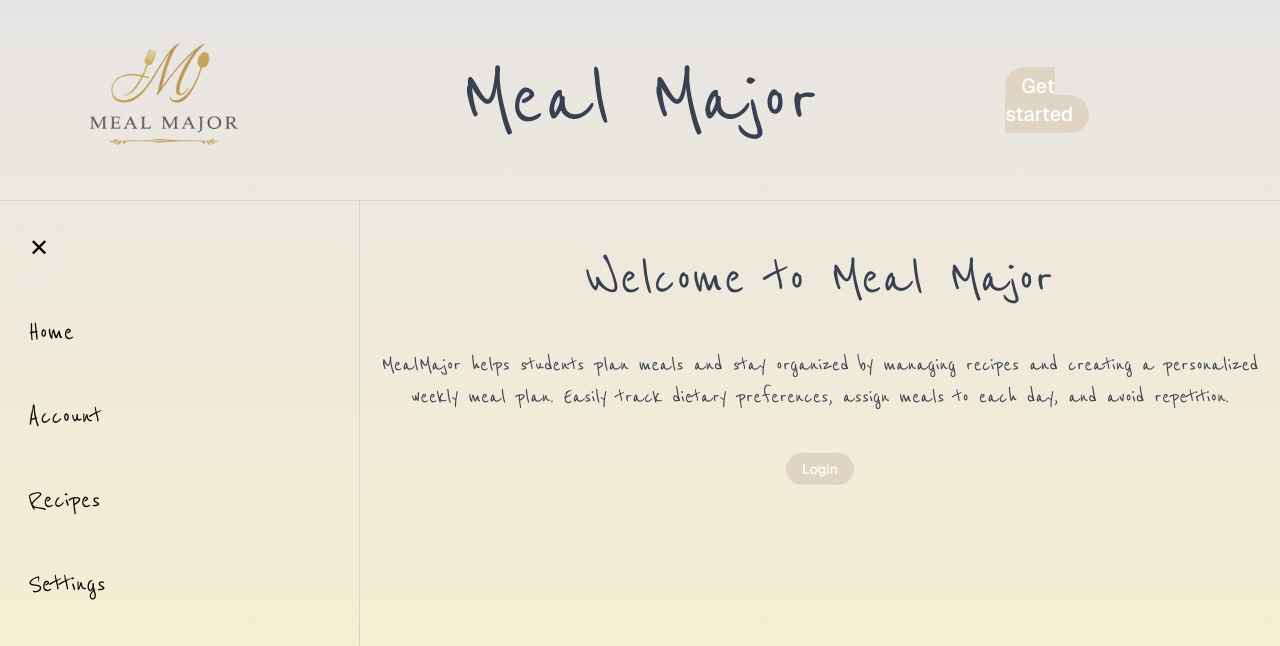
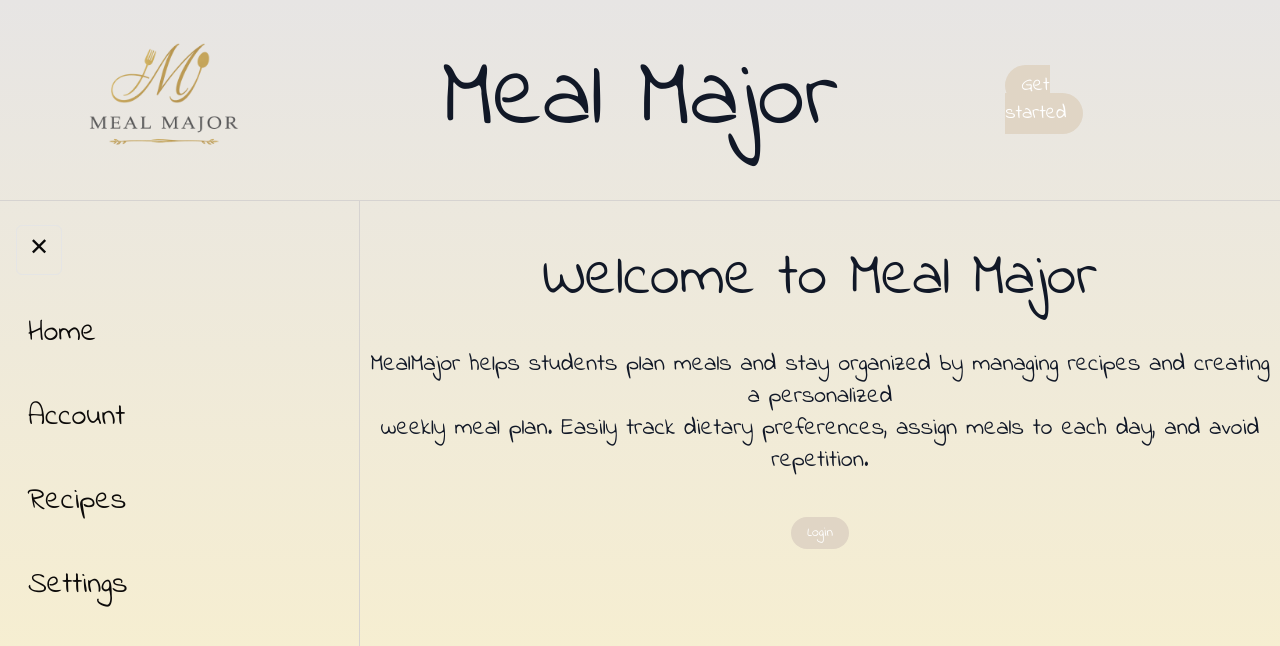
Before and after one commit to kevinjilwan/Team_Coenhagen-Soen341_Project_W26, a Next.js app: page / in a window 1280 px wide. Shown: the top 646 px of the page. Built offline with nearby package versions, Linux system fonts and the light colour scheme.

Commit message:
update website font to Indie Flower

```diff
--- a/app/layout.tsx
+++ b/app/layout.tsx
@@ -1,5 +1,5 @@
 import type { Metadata } from "next";
-import { Geist } from "next/font/google";
+import { Indie_Flower } from "next/font/google";
 import { ThemeProvider } from "next-themes";
 import "./globals.css";
 import SiteHeader from "@/components/ui/site-Header";
@@ -15,11 +15,7 @@ export const metadata: Metadata = {
   description: "A Meal Planner",
 };
 
-const geistSans = Geist({
-  variable: "--font-geist-sans",
-  display: "swap",
-  subsets: ["latin"],
-});
+const font = Indie_Flower({ subsets: ["latin"], weight: "400" });
 
 export default function RootLayout({
   children,
@@ -28,7 +24,7 @@ export default function RootLayout({
 }>) {
   return (
     <html lang="en" suppressHydrationWarning>
-      <body className={`${geistSans.className} antialiased`}>
+      <body className={`${font.className} antialiased`}>
         <ThemeProvider
           attribute="class"
           defaultTheme="system"
--- a/app/page.tsx
+++ b/app/page.tsx
@@ -1,12 +1,12 @@
 import Link from "next/link";
-import { Reenie_Beanie } from "next/font/google";
+import { Indie_Flower  } from "next/font/google";
 
-const font = Reenie_Beanie({ subsets: ["latin"], weight: "400" });
+const font = Indie_Flower({ subsets: ["latin"], weight: "400" });
 
 
 function WelcomeText(){
   return (
-    <p className={`text-6xl text-gray-700 ${font.className}`}>
+    <p className={`text-6xl text-gray-900 ${font.className}`}>
       Welcome to Meal Major
     </p>
     );
@@ -14,7 +14,7 @@ function WelcomeText(){
 
 function SubWelcomeText(){
   return (
-  <p className={`text-2xl text-gray-700 ${font.className}`} >
+  <p className={`text-2xl text-gray-900 ${font.className}`} >
     MealMajor helps students plan meals and stay organized by managing recipes and creating a personalized <br />
     weekly meal plan. Easily track dietary preferences, assign meals to each day, and avoid repetition.
   </p>
--- a/components/ui/side-panel.tsx
+++ b/components/ui/side-panel.tsx
@@ -1,19 +1,16 @@
 "use client";
 
 import { useState } from "react";
-import { Reenie_Beanie } from "next/font/google";
+import { Indie_Flower  } from "next/font/google";
 import Link from "next/link";
 
-const handwriting = Reenie_Beanie({
-  subsets: ["latin"],
-  weight: "400",
-});
+const font = Indie_Flower({ subsets: ["latin"], weight: "400" });
 
 
 export default function SidePanel({ onClose }: { onClose: () => void }) {
   const [recipesOpen, setRecipesOpen] = useState(false);
   return (
-    <aside className={`${handwriting.className} w-[360px] shrink-0 border-r border-stone-300 px-4 py-6`}>
+    <aside className={`${font.className} w-[360px] shrink-0 border-r border-stone-300 px-4 py-6`}>
 
         <div className="mb-8 flex items-center justify-between gap-2">
           <button
--- a/components/ui/site-Header.tsx
+++ b/components/ui/site-Header.tsx
@@ -1,8 +1,8 @@
 import Link from "next/link";
 import Image from "next/image";
-import { Reenie_Beanie } from "next/font/google";
+import { Indie_Flower  } from "next/font/google";
 
-const font = Reenie_Beanie({ subsets: ["latin"], weight: "400" });
+const font = Indie_Flower({ subsets: ["latin"], weight: "400" });
 
 function Logo() {
   return(
@@ -14,7 +14,7 @@ function Logo() {
 
 function HeaderText(){
   return (
-    <Link href="/" className={`text-8xl font-semibold text-center italic ${font.className} text-gray-700`} >
+    <Link href="/" className={`text-8xl font-semibold text-center italic ${font.className} text-gray-900`} >
       Meal Major
     </Link>
   );
```
